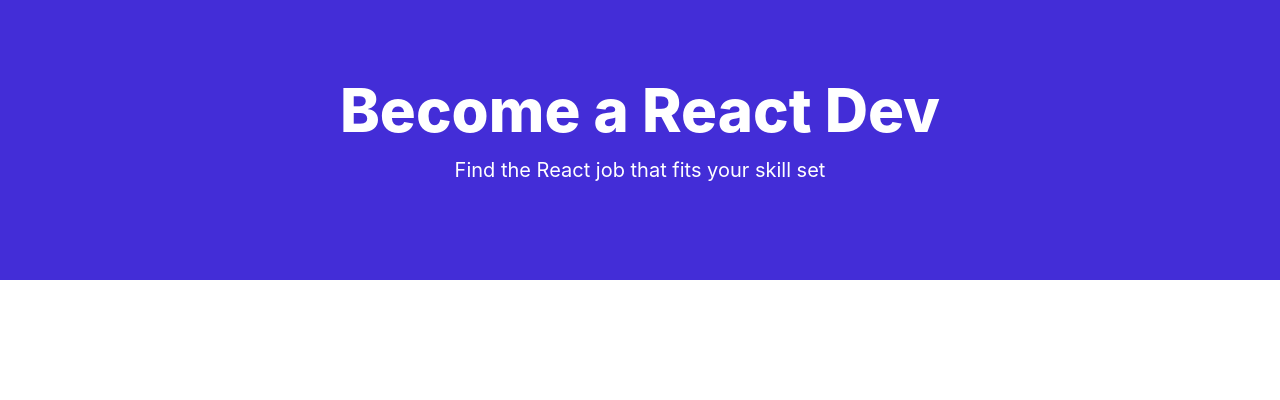
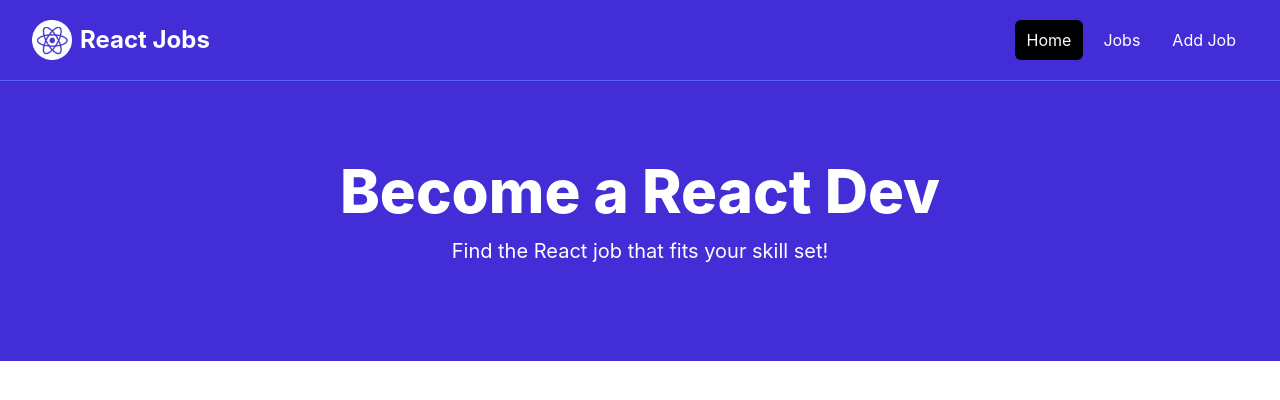
Before and after one commit to mmpaxlearn/react-crash-2024, a React (Vite) app: page / in a window 1280 px wide. Shown: the top 400 px of the page. Built offline with nearby package versions, Linux system fonts and the light colour scheme.

Commit message:
Create layout-folder and MainLayout.jsx as parent route. Nest HomePage as child in MainLayout.

```diff
--- a/src/App.jsx
+++ b/src/App.jsx
@@ -2,9 +2,14 @@ import {
   Route, createBrowserRouter, createRoutesFromElements, RouterProvider
 } from 'react-router-dom';
 import HomePage from './pages/HomePage';
+import MainLayout from './layouts/MainLayout';
 
 const router = createBrowserRouter(
-  createRoutesFromElements(<Route index element={<HomePage />} />)
+  createRoutesFromElements(
+    <Route path='/' element={<MainLayout />}>
+      <Route index element={<HomePage />} />
+    </Route>
+  )
 );
 
 const App = () => {
--- /dev/null
+++ b/src/layouts/MainLayout.jsx
@@ -0,0 +1,14 @@
+// Outlet is used to render the child routes defined in the router configuration
+import { Outlet } from 'react-router-dom';
+import Navbar from '../components/Navbar';
+
+const MainLayout = () => {
+  return (
+    <>
+      <Navbar />
+      <Outlet />
+    </>
+  );
+};
+
+export default MainLayout;
--- a/src/pages/HomePage.jsx
+++ b/src/pages/HomePage.jsx
@@ -1,12 +1,14 @@
 import Hero from '../components/Hero'
 
 const HomePage = () => {
-  return <>
-    <Hero
-      title='Become a React Dev'
-      subtitle='Find the React job that fits your skill set'
-    />
-  </>;
+  return (
+    <>
+      <Hero
+        title='Become a React Dev'
+        subtitle='Find the React job that fits your skill set!'
+      />
+    </>
+  );
 };
 
 export default HomePage;
```
